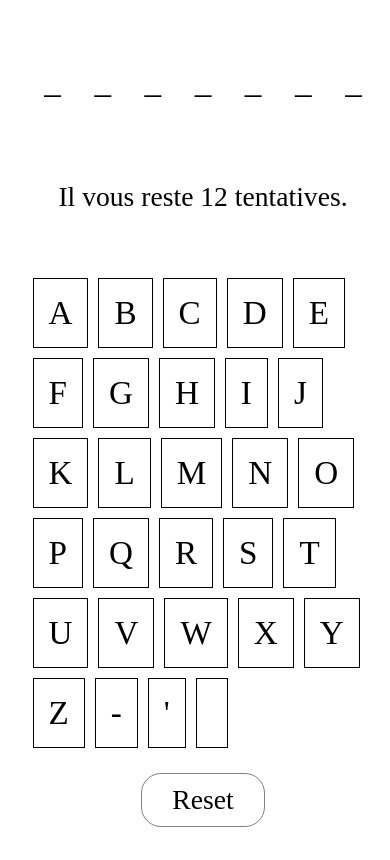
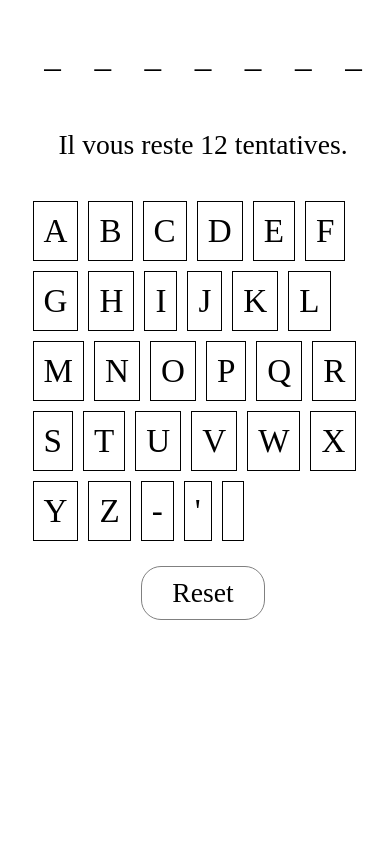
Before and after one commit to YoannLh/pendu, a plain HTML site: page index.html in a window 390 px wide. Drawn offline with Linux system fonts and the light colour scheme.

Commit message:
fix responsive for very small screens

```diff
--- a/style.css
+++ b/style.css
@@ -17,13 +17,13 @@ body {
 @media (max-width: 600px) {
   #word {
     width: 90vw;
-    margin: 50px auto 25px auto;
+    margin: 25px auto 25px auto;
   }
 }
 
 #word p {
-  margin: 5px;
-  padding: 5px;
+  margin: 4px;
+  padding: 4px;
 }
 
 @media (max-width: 600px) {
@@ -39,7 +39,7 @@ body {
 
 @media (max-width: 600px) {
   #count {
-    margin: 50px auto;
+    margin: 25px auto;
   }
 }
 
@@ -68,7 +68,7 @@ body {
 @media (max-width: 600px) {
   #letters div {
     margin: 5px;
-    padding: 15px;
+    padding: 10px;
   }
 }
 
```
